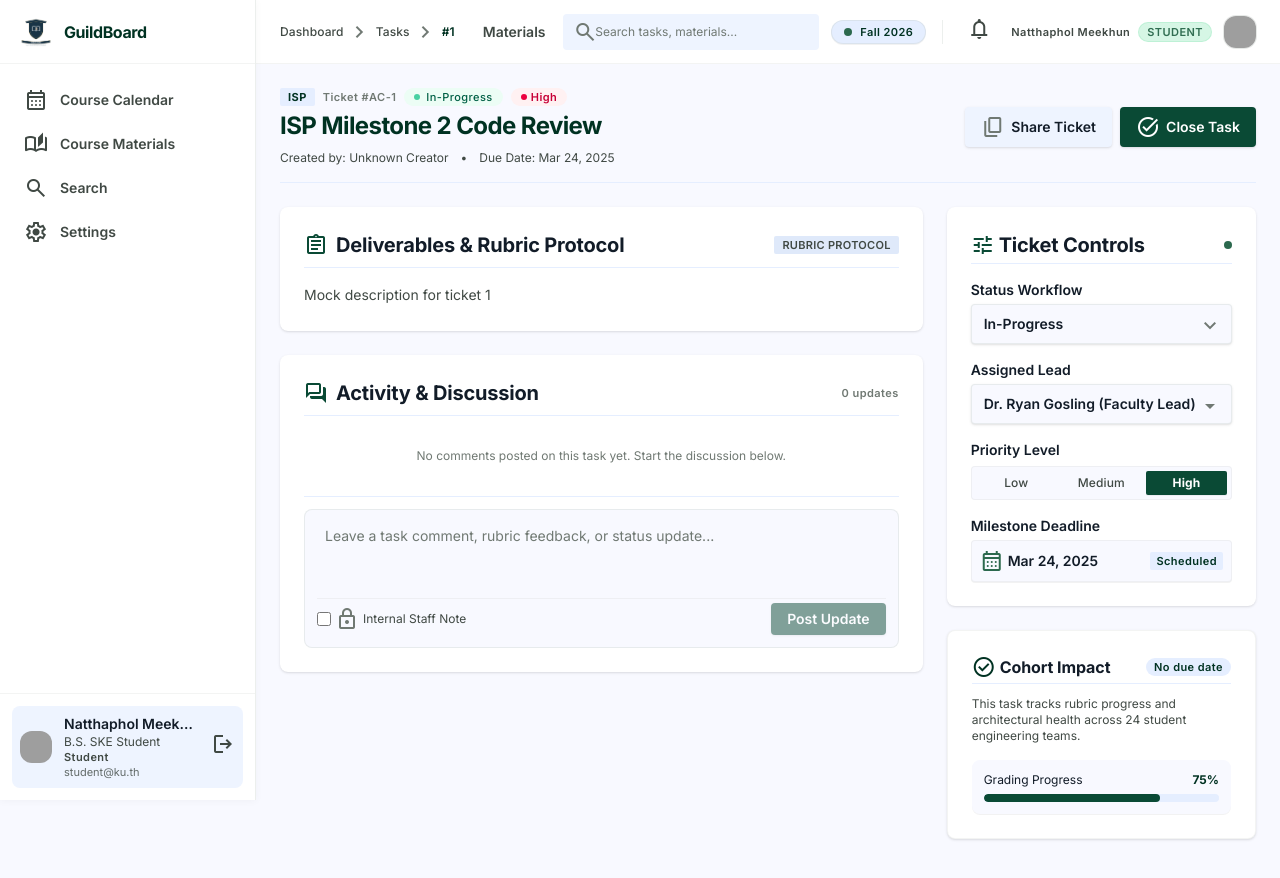
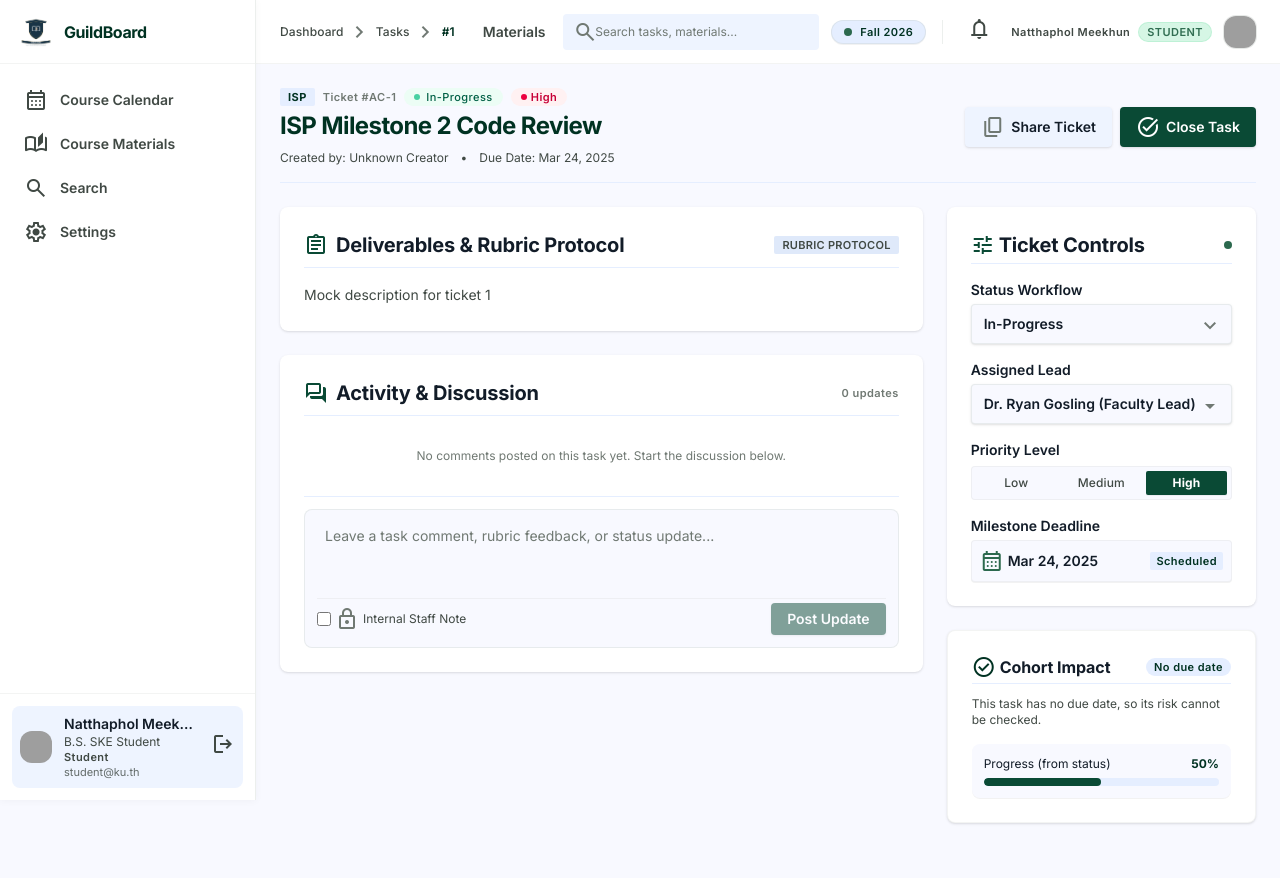
Before and after one commit to PichaWi/GuildBoard, a React (Vite) app in the folder frontend/: page /tasks/1 in a window 1280 px wide. Shown: the top 878 px of the page. Built offline with nearby package versions, Linux system fonts and the light colour scheme; grey boxes are pictures that could not be loaded.

Commit message:
Replace the fixed numbers in Cohort Impact with ticket data

```diff
--- a/frontend/src/pages/TicketDetail.jsx
+++ b/frontend/src/pages/TicketDetail.jsx
@@ -635,15 +635,15 @@ export default function TicketDetail() {
                   </span>
                 </div>
                 <p className="font-body-sm text-body-sm text-on-surface-variant">
-                  This task tracks rubric progress and architectural health across 24 student engineering teams.
+                  {health.text}
                 </p>
                 <div className="p-space-sm rounded-xl bg-surface shadow-2xs flex flex-col gap-1.5 mt-1">
                   <div className="flex items-center justify-between text-body-sm font-body-sm">
-                    <span className="text-on-surface font-title-sm">Grading Progress</span>
-                    <span className="text-primary font-bold">75%</span>
+                    <span className="text-on-surface font-title-sm">Progress (from status)</span>
+                    <span className="text-primary font-bold">{health.progress}%</span>
                   </div>
                   <div className="w-full h-2 rounded-full bg-surface-container overflow-hidden">
-                    <div className="h-full bg-primary-container rounded-full" style={{ width: '75%' }} />
+                    <div className="h-full bg-primary-container rounded-full" style={{ width: `${health.progress}%` }} />
                   </div>
                 </div>
               </div>
```
